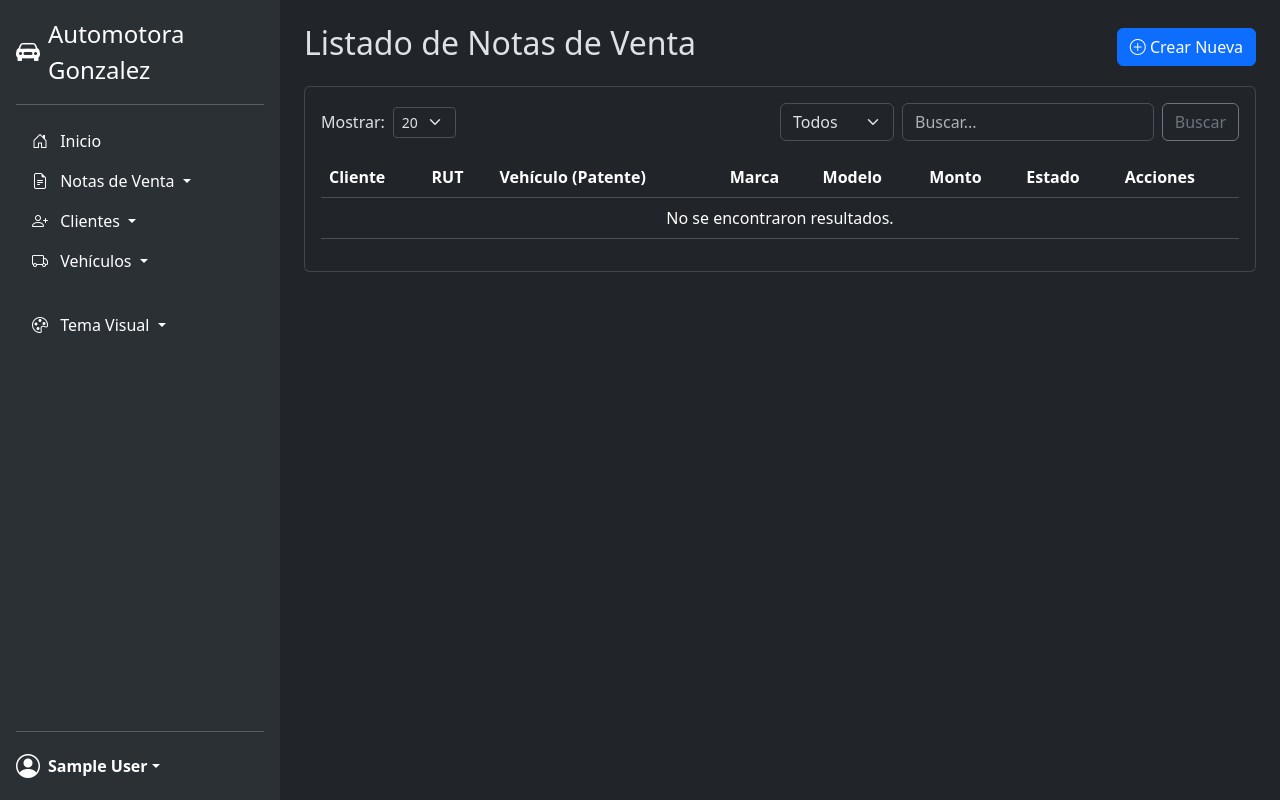
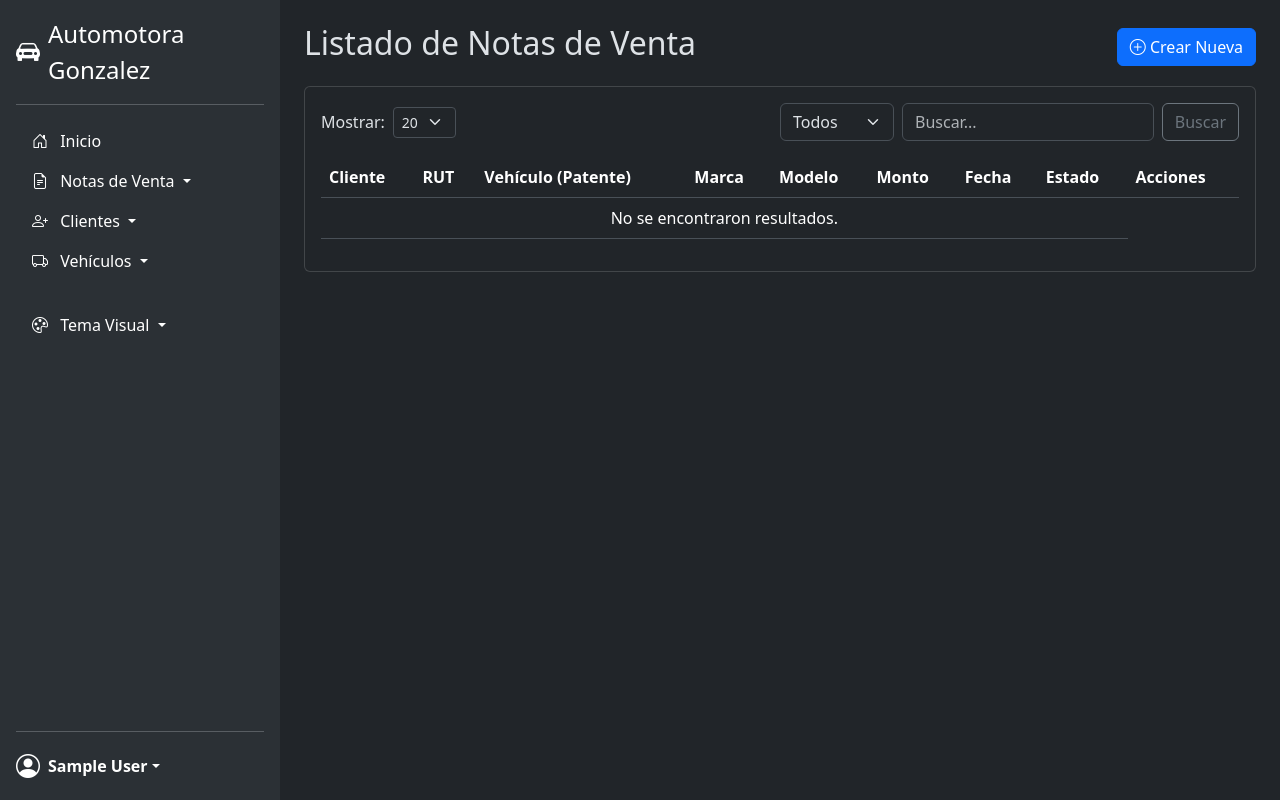
Before and after one commit to RodolfoGomezHernandez/AutomotoraGonzalez, a Flask app: page /notas-venta in a window 1280 px wide. Run offline with Flask 3, Linux system fonts and the light colour scheme; the visitor is signed in with stand-in values (Sample User, id 1); data that the repository does not hold is empty.

Commit message:
Feat: Se agrega columna fecha en nota de ventas

```diff
--- a/app/templates/notas_venta/listar.html
+++ b/app/templates/notas_venta/listar.html
@@ -43,6 +43,7 @@
                             <th>Marca</th>
                             <th>Modelo</th>
                             <th>Monto</th>
+                            <th>Fecha</th>
                             <th>Estado</th>
                             <th>Acciones</th>
                         </tr>
@@ -69,7 +70,7 @@
                             <td>{{ nota.vehiculo.patente if nota.vehiculo else 'N/A' }}</td>
                             <td>{{ nota.vehiculo.marca if nota.vehiculo else 'N/A' }}</td>
                             <td>{{ nota.vehiculo.modelo if nota.vehiculo else 'N/A' }}</td>
-
+                            <td>{{ nota.fecha_venta.strftime('%d-%m-%Y') }}</td> <td>${{ "{:,.0f}".format(nota.monto_final).replace(',', '.') }}</td>
                             <td>${{ "{:,.0f}".format(nota.monto_final).replace(',', '.') }}</td>
 
                             <td>
```
